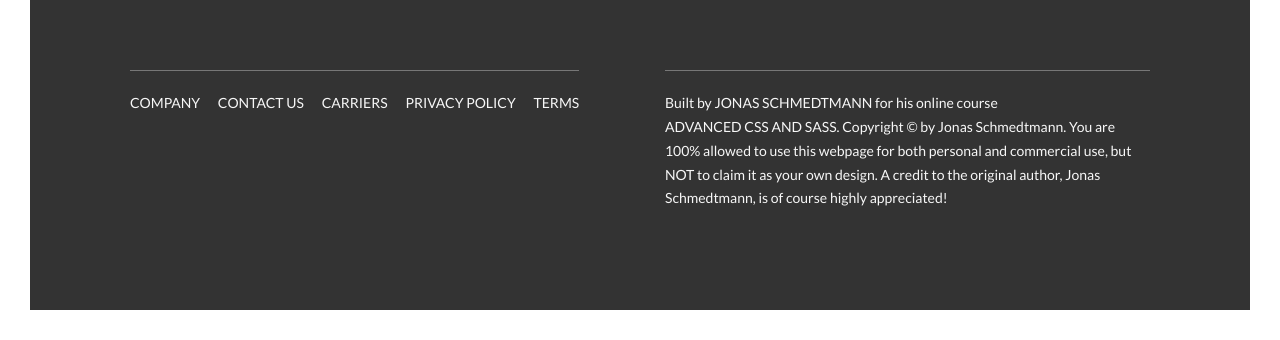
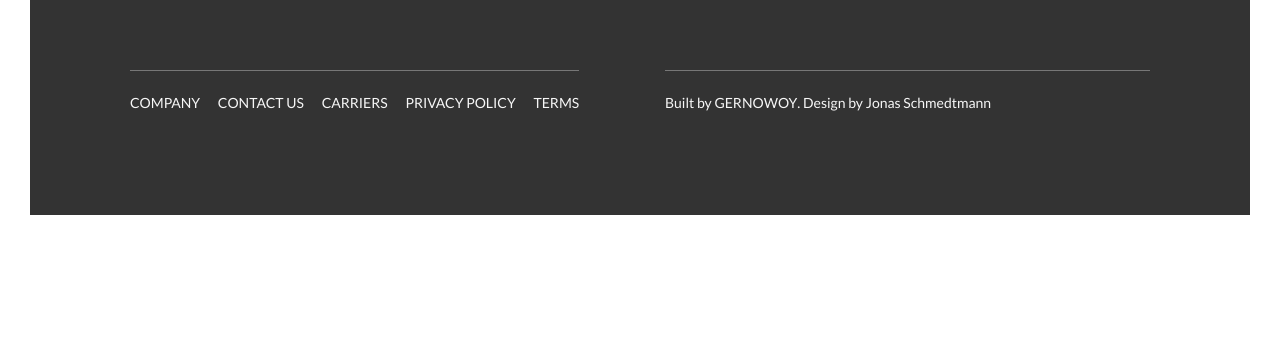
Before and after one commit to gernowoy/Natours-Project, a website: page index.html in a window 1280 px wide. Shown: the part 5855-6195 px from the top of the page. After the commit the page ends 6100 px from the top, so only its background shows below. Drawn offline with Linux system fonts and the light colour scheme.

Commit message:
fix: copyright

```diff
--- a/index.html
+++ b/index.html
@@ -363,10 +363,7 @@
       </div>
       <div class="col-footer">
         <p class="footer__copyright">
-          Built by <a class="footer__link" href="#!">Jonas Schmedtmann</a> for his online course <a class="footer__link"
-            href="#!">advanced css and sass</a>. Copyright © by Jonas Schmedtmann. You are 100% allowed to use this
-          webpage for both personal and commercial use, but NOT to claim it as your own design. A credit to the original
-          author, Jonas Schmedtmann, is of course highly appreciated!
+          Built by <a class="footer__link" href="#!">Gernowoy</a>. Design by Jonas Schmedtmann
         </p>
       </div>
     </div>
```
